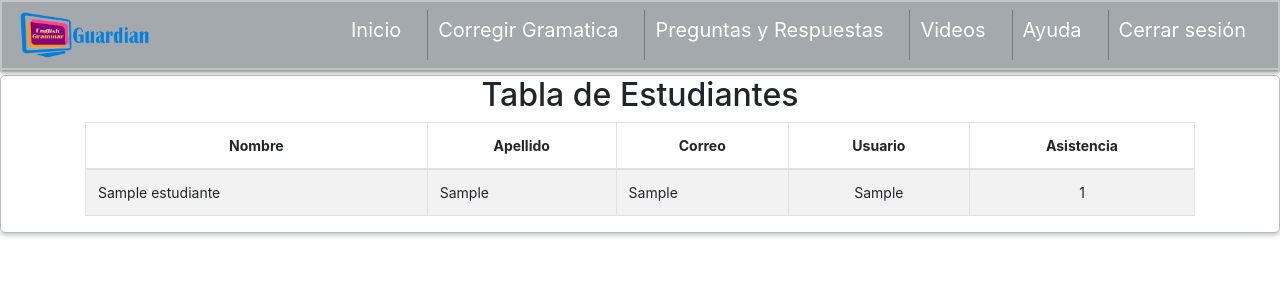
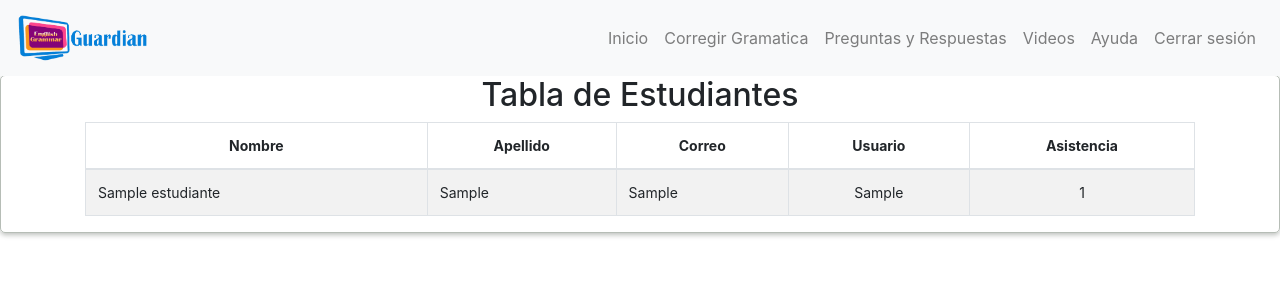
Before and after one commit to AlexHida/prdjangogr, a Django app: page /index/ in a window 1280 px wide. Shown: the top 300 px of the page. Run offline with Django 4.2, Linux system fonts and the light colour scheme; tables that the repository leaves empty hold one stand-in row (values such as "Sample post"); some libraries are stand-ins or nearby versions.

Commit message:
indexcss

```diff
--- a/myapp/templates/nav.html
+++ b/myapp/templates/nav.html
@@ -1,20 +1,33 @@
 {% load static %}
 
-<nav class="navbar fixed-top styleNav">
-    <img src="{% static 'images/LogoGramatica2.png' %}" alt="Icono de corrección"
-        class="imgStyle">
-    <div class="d-flex justify-content-end">
-        <a class="navbar-brand colortextNav" href="{% url 'index' %}">Inicio</a>
-        <div class="separador"></div>
-        <a class="navbar-brand colortextNav" href="{% url 'corrector' %}">Corregir Gramatica</a>
-        <div class="separador"></div>
-        <a class="navbar-brand colortextNav" href="{% url 'qa_index' %}">Preguntas y Respuestas</a>
-        <div class="separador"></div>
-        <a class="navbar-brand colortextNav" href="{% url 'videos_index' %}">Videos</a>
-        <div class="separador"></div>
-        <a class="navbar-brand colortextNav" href="{% url 'ayuda' %}">Ayuda</a>
-        <div class="separador"></div>
-        <a class="navbar-brand colortextNav" href="{% url 'login' %}">Cerrar sesión</a>
+<nav class="navbar navbar-expand-lg navbar-light bg-light fixed-top">
+    <a class="navbar-brand" href="{% url 'index' %}">
+        <img src="{% static 'images/LogoGramatica2.png' %}" alt="Icono de corrección" class="imgStyle">
+    </a>
+    <button class="navbar-toggler" type="button" data-toggle="collapse" data-target="#navbarNav" aria-controls="navbarNav" aria-expanded="false" aria-label="Toggle navigation">
+        <span class="navbar-toggler-icon"></span>
+    </button>
+    <div class="collapse navbar-collapse justify-content-end" id="navbarNav">
+        <ul class="navbar-nav">
+            <li class="nav-item">
+                <a class="nav-link" href="{% url 'index' %}">Inicio</a>
+            </li>
+            <li class="nav-item">
+                <a class="nav-link" href="{% url 'corrector' %}">Corregir Gramatica</a>
+            </li>
+            <li class="nav-item">
+                <a class="nav-link" href="{% url 'qa_index' %}">Preguntas y Respuestas</a>
+            </li>
+            <li class="nav-item">
+                <a class="nav-link" href="{% url 'videos_index' %}">Videos</a>
+            </li>
+            <li class="nav-item">
+                <a class="nav-link" href="{% url 'ayuda' %}">Ayuda</a>
+            </li>
+            <li class="nav-item">
+                <a class="nav-link" href="{% url 'login' %}">Cerrar sesión</a>
+            </li>
+        </ul>
     </div>
 </nav>
 
```
Also changed, not shown: myapp/templates/index.html (+6 -5 lines).
